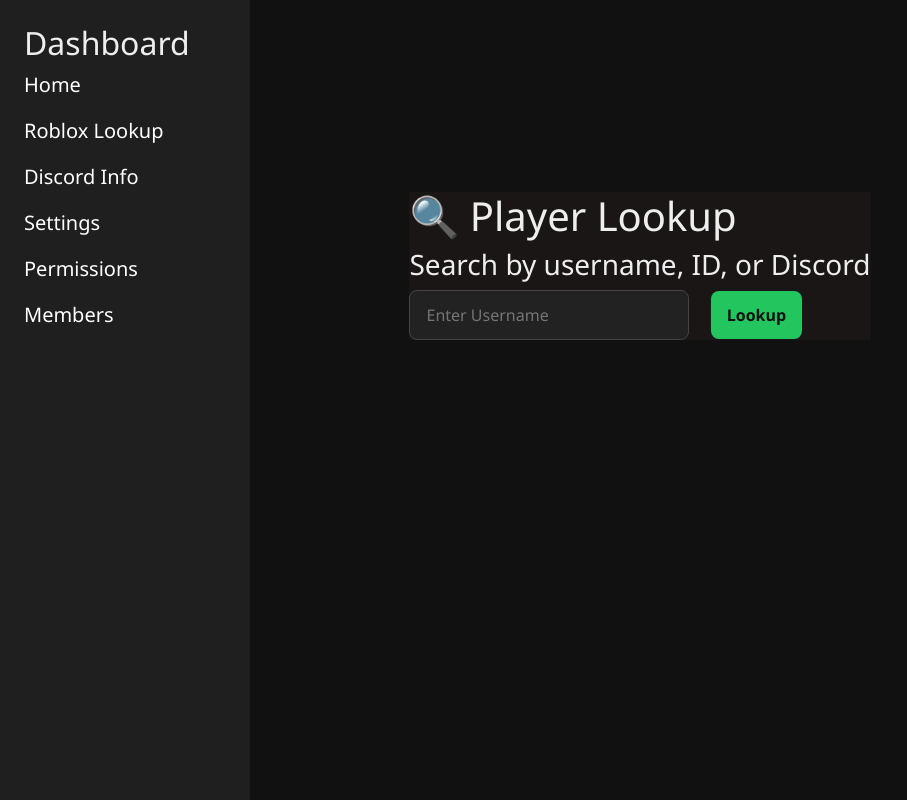
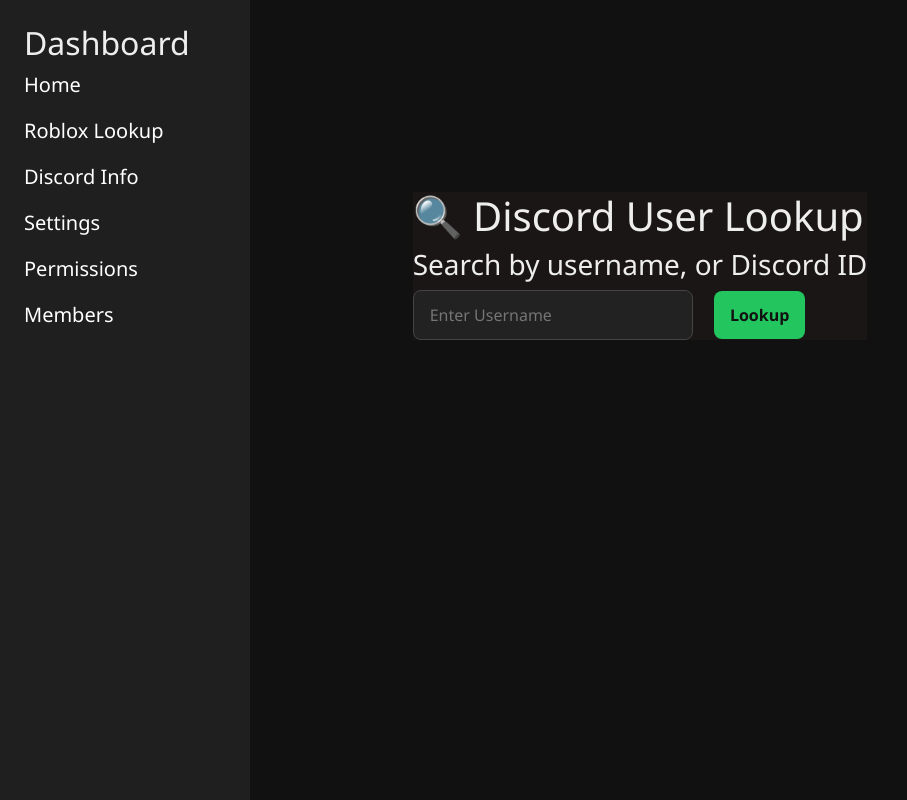
Before and after one commit to bloxpanel-dev/bloxpanel-dev.github.io, a plain HTML site: page discord.html in a window 1280 px wide. Shown: the whole page, without its empty margins (0-907 px from the left). Drawn offline with nearby package versions, Linux system fonts and the light colour scheme.

Commit message:
Updated files to contain proper code.

```diff
--- a/discord.html
+++ b/discord.html
@@ -87,8 +87,8 @@
   </nav>
 
   <div class="content">
-    <h1>🔍 Player Lookup</h1>
-    <h3>Search by username, ID, or Discord</h3>
+    <h1>🔍 Discord User Lookup</h1>
+    <h3>Search by username, or Discord ID</h3>
     <form id="lookupForm">
       <input type="text" id="username" placeholder="Enter Username" required />
       <button type="submit">Lookup</button>
```
Also changed, not shown: details.html (+1 -1 lines).
